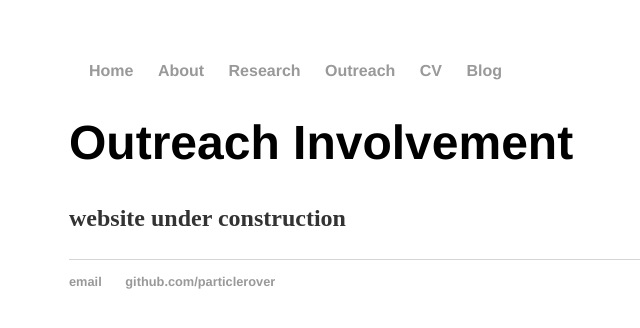
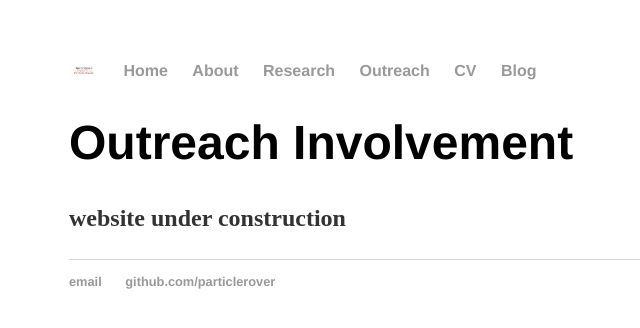
Before and after one commit to particlerover/particlerover.github.io, a Jekyll site: the page built from outreach/index.html, in a window 1280 px wide. Shown: the top 328 px of the page, without its empty margins (123-763 px from the left). Built offline with Jekyll 4.4.1, drawn with Linux system fonts in a browser that asks for light colours.

Commit message:
Update default.html

```diff
--- a/_layouts/default.html
+++ b/_layouts/default.html
@@ -11,7 +11,7 @@
   <body>
     <nav>
 <ul>
-<li> <a img src="/pic/particle_rover.jpg" alt="logo" style="width:20px;height:5px;"> </a> </li>
+<li> <img src="/pic/particle_rover.jpg" alt="logo" style="width:30px;height:10px;"> </li>
 <li><a href="/">Home</a></li>
 <li><a href="/about">About</a></li>
 <li><a href="/research">Research</a></li>
```
